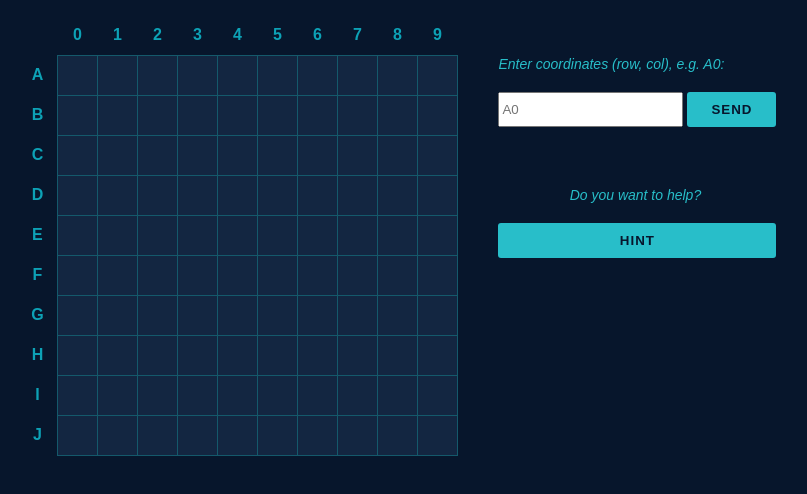
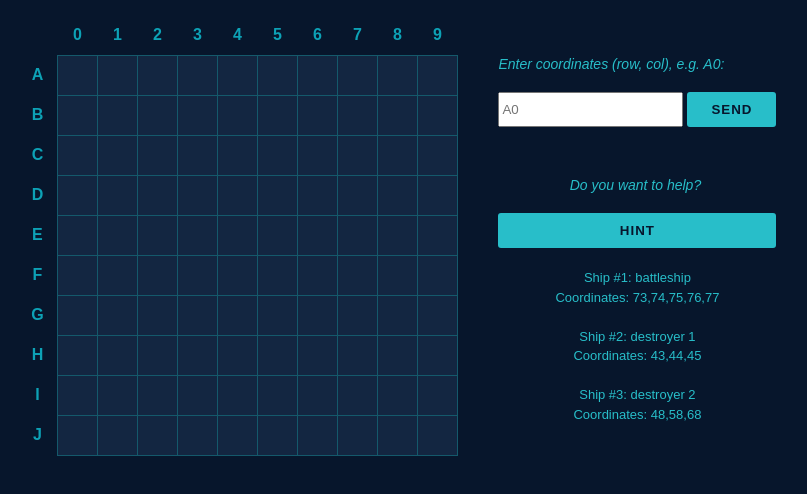
Before and after one commit to zlatina-il/Battleship, a plain HTML site: page index.html in a window 1280 px wide. Both pictures are taken after a click on the button "Hint". Shown: the part 52-546 px from the top of the page, without its empty margins (117-924 px from the left). Drawn offline with Linux system fonts and the light colour scheme.

Commit message:
Completed!

```diff
--- a/battleship.js
+++ b/battleship.js
@@ -3,8 +3,8 @@ let logic={
     boardSize:10,
     ships:[
             {name: "battleship", length: 5, location:["00","01","02","03","04"], hits:["","","","",""]},
-            {name: "destroyer1", length: 3, location:["10","20","30"], hits:["","",""]},
-            {name: "destroyer2", length: 3, location:["22","32","42"], hits:["","",""]}
+            {name: "destroyer 1", length: 3, location:["10","20","30"], hits:["","",""]},
+            {name: "destroyer 2", length: 3, location:["22","32","42"], hits:["","",""]}
     ],
     numShips: 3,
     shipsSunk:0,
@@ -124,6 +124,10 @@ let display={
     displayMiss:function(location){
         let cell=document.getElementById(location);
         cell.setAttribute("class", "miss");
+    },
+    displayHint:function(msg){
+        let hintMsg=document.getElementById("hintMsg");
+        hintMsg.innerHTML=msg;
     }
 }
 
@@ -146,11 +150,18 @@ function handleKeyPress(event){
     }
 }
 
-//TODO
 function showShips(){
+    let msg=[];
     for(let i=0; i<logic.ships.length; i++){
-        console.log("Ship #" + parseInt(i+1) + ", name " + logic.ships[i].name + ", length: " + logic.ships[i].length);
-        console.log("Coordinates:" + logic.ships[i].location);
+        msg.push("Ship #" + parseInt(i+1) + ":   " + logic.ships[i].name + "<br>" + "Coordinates:   " + logic.ships[i].location + "<br><br>");
+        display.displayHint(msg.join(" "));
+    }
+    let hintBtn=document.getElementById("hintMsg");
+    if(hintBtn.style.visibility==="visible"){
+        hintBtn.style.visibility="hidden";
+
+    } else {
+       hintBtn.style.visibility="visible";
     }
 }
 
@@ -184,5 +195,6 @@ function init(){
     logic.generateRandomShipLocation();
     let hintButton=document.getElementById("hint");
     hintButton.onclick=showShips;
+
 }
 window.onload=init;
--- a/index.html
+++ b/index.html
@@ -158,6 +158,7 @@
             <div id="helpContainer">
                 <span>Do you want to help?</span>
                 <input type="button" value="Hint" id="hint">
+                <div id="hintMsg"></div>
             </div>
         </div>
     </div>
--- a/style.css
+++ b/style.css
@@ -72,7 +72,7 @@ input[type="button"]{
 #helpContainer{
     display: flex;
     flex-direction: column;
-    margin-top: 60px;
+    margin-top: 50px;
     text-align: center;
 }
 #helpContainer span{
@@ -81,6 +81,11 @@ input[type="button"]{
     margin-right: 4px;
     margin-bottom: 20px;
 }
+#hintMsg{
+    margin-top: 20px;
+    font-size: 13px;
+    line-height: 1.5;
+}
 .hit{
     background-color: red;
 }
```
